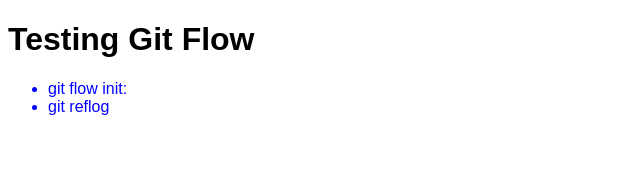
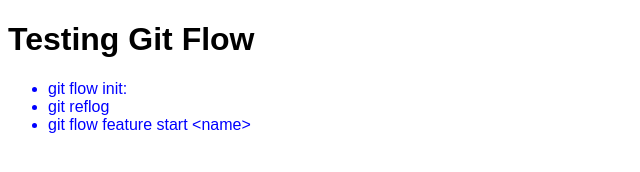
Before and after one commit to mariuszbialas/git-flow-test, a website: page index.html in a window 1280 px wide. Shown: the whole page, without its empty margins (0-640 px from the left). Drawn offline with Linux system fonts and the light colour scheme; files whose address does not match are found by name.

Commit message:
update a html file

```diff
--- a/index.html
+++ b/index.html
@@ -13,6 +13,7 @@
     <ul>
         <li>git flow init: </li>
         <li>git reflog</li>
+        <li>git flow feature start &lt;name&gt;</li>
       </ul>
 
 
```
